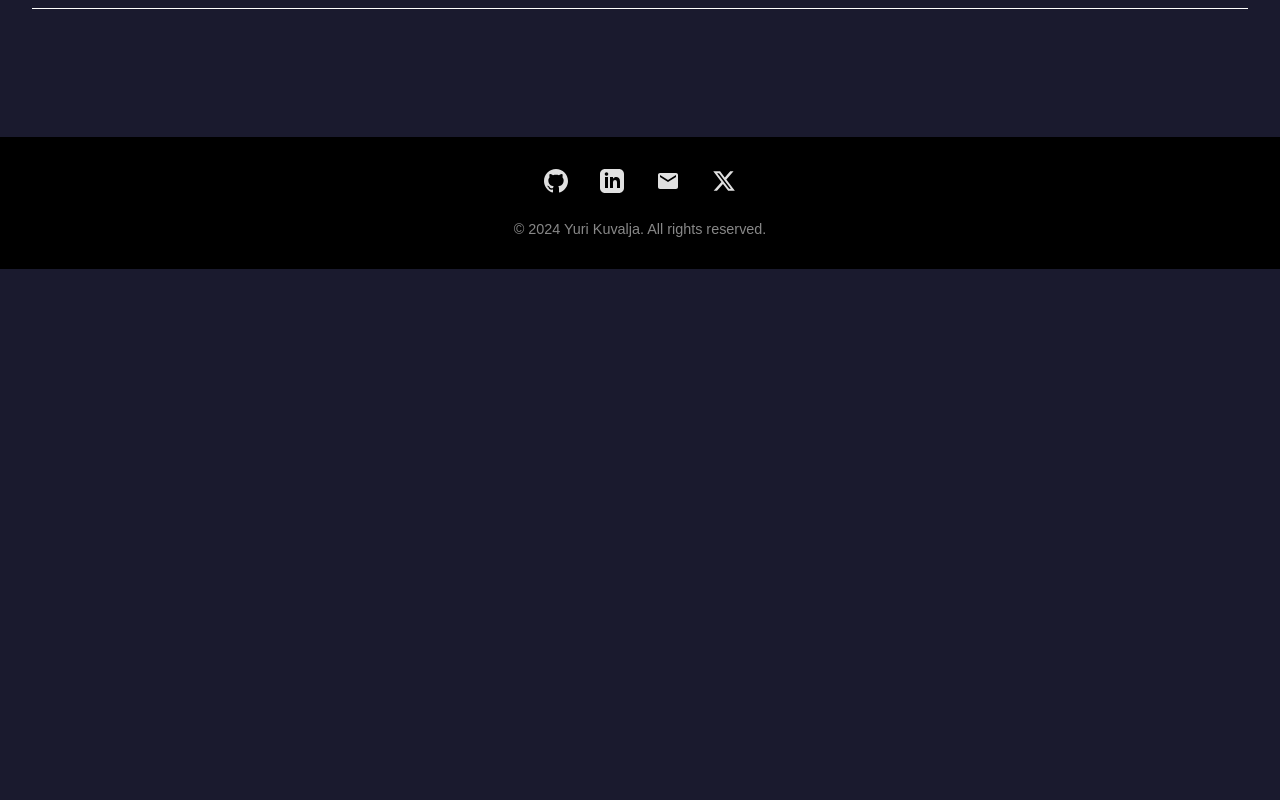
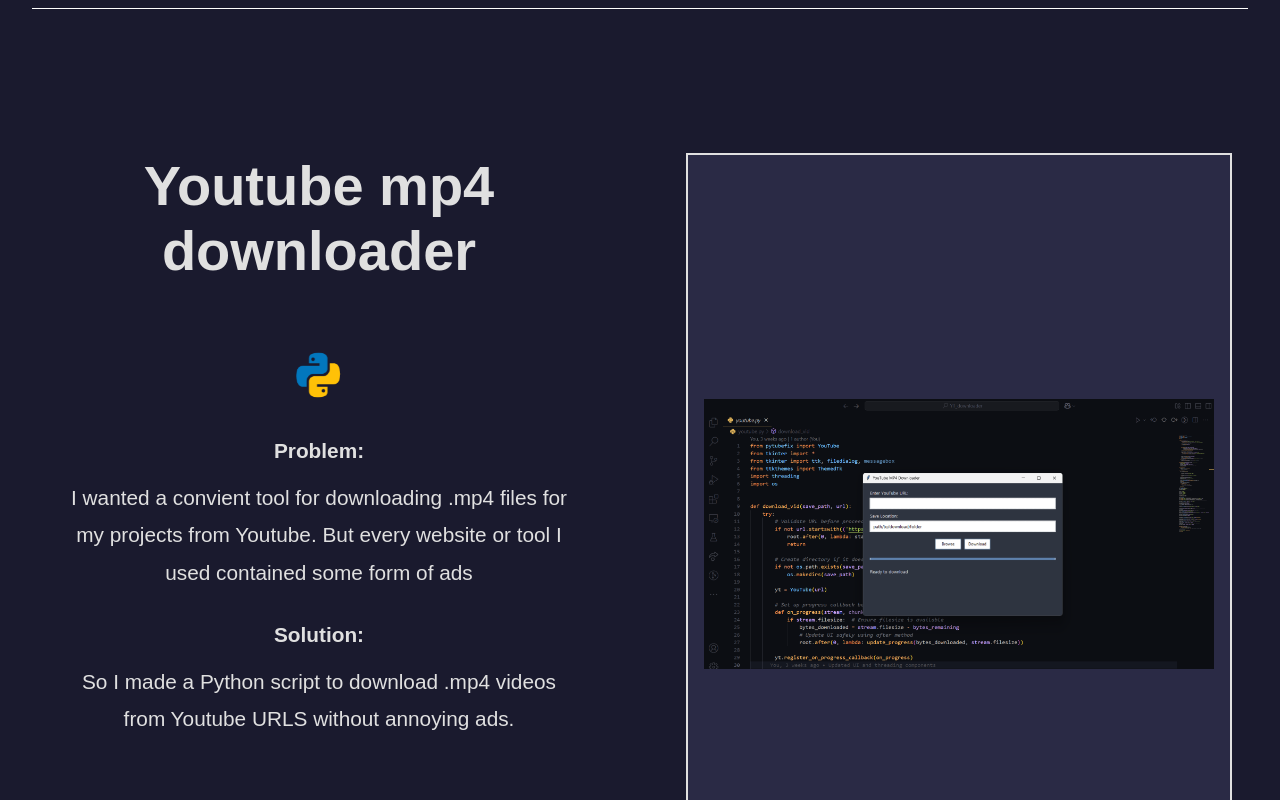
Before and after one commit to CRazorIV/crazoriv.github.io, a React (Vite) app: page /projects in a window 1280 px wide. Shown: the part 1980-2780 px from the top of the page. Before the commit the page ends 2249 px from the top, so only its background shows below. Built offline with nearby package versions, Linux system fonts and the light colour scheme.

Commit message:
YT downloader project added

```diff
--- a/src/data/projects.js
+++ b/src/data/projects.js
@@ -1,5 +1,6 @@
 import projectImage3 from "../assets/quizzie.png";
 import projectImage4 from "../assets/2048py.png";
+import projectImage5 from "../assets/ymp4.png";
 // Import other images as needed
 
 export const projects = [
@@ -25,5 +26,16 @@
     technologies: ["Python"],
     projectUrl: "https://github.com/CRazorIV/2048py",
   },
+  {
+    id: 3,
+    title: "Youtube mp4 downloader",
+    image: projectImage5, // Use the imported image
+    problem:
+      "I wanted a convient tool for downloading .mp4 files for my projects from Youtube. But every website or tool I used contained some form of ads",
+    solution:
+      "So I made a Python script to download .mp4 videos from Youtube URLS without annoying ads.",
+    technologies: ["Python"],
+    projectUrl: "https://github.com/CRazorIV/YT_downloader",
+  },
   // ... other projects
 ];
```
Also changed, not shown: src/assets/ymp4.png (added), 1 other file (tests, documents, lock files or other folders).
